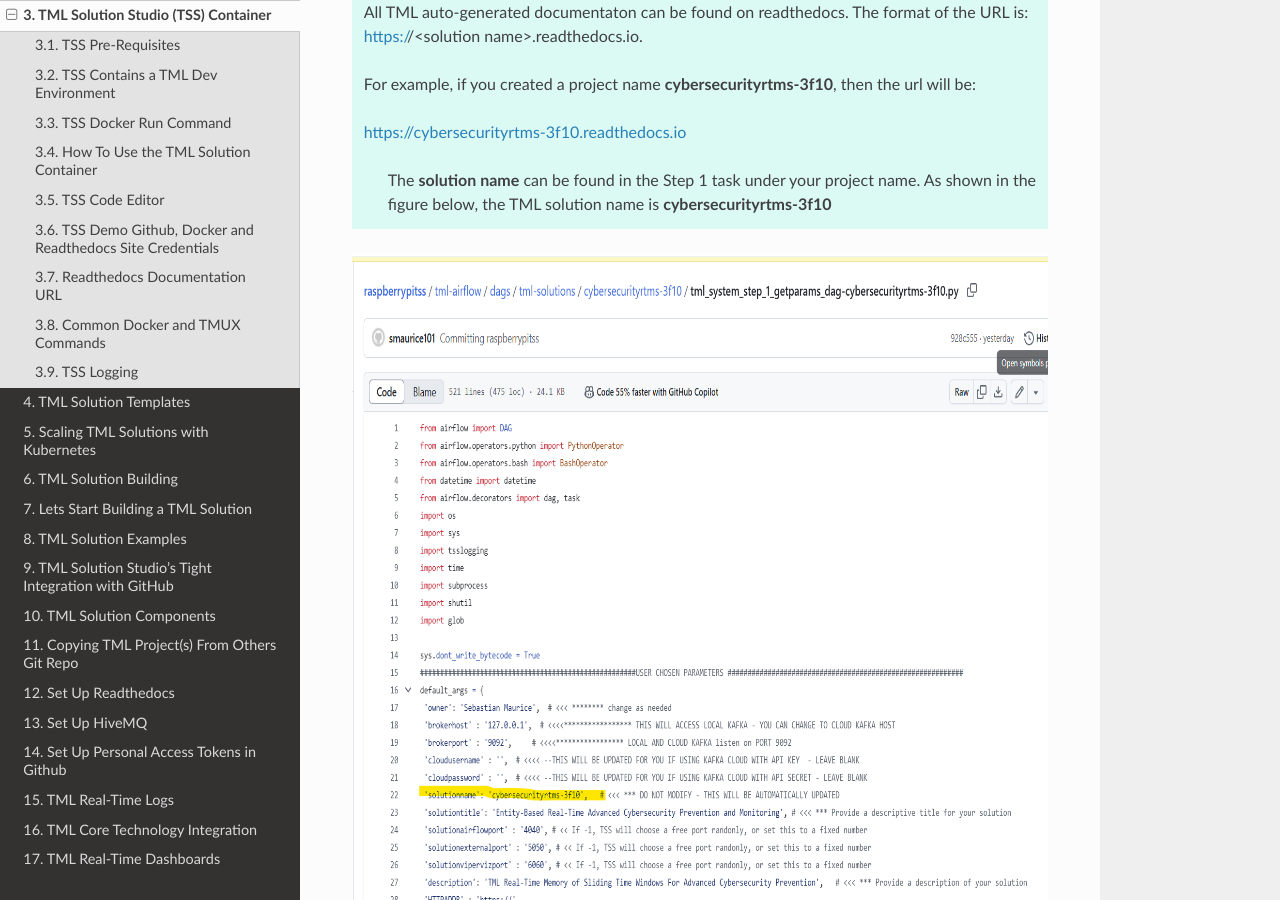
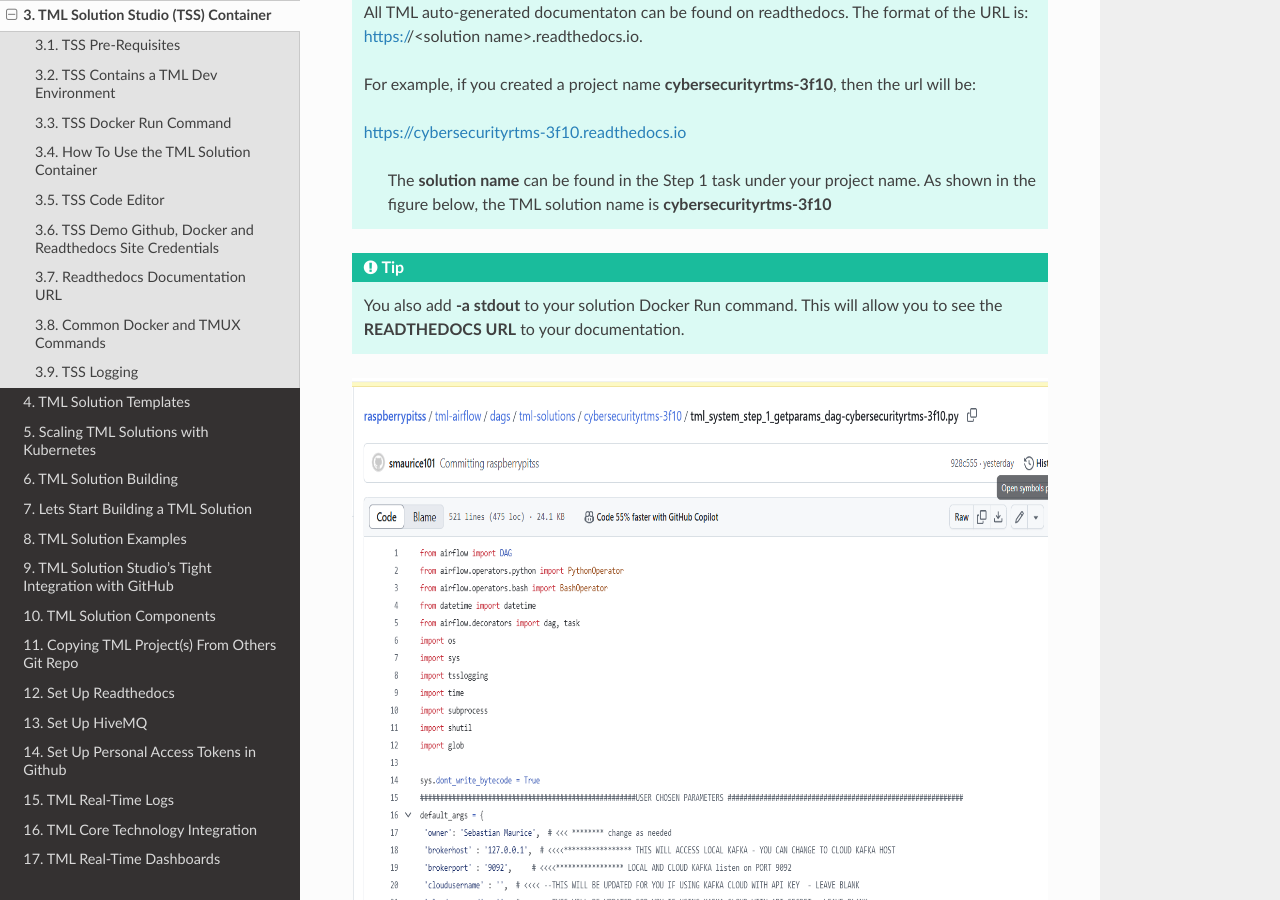
Before and after one commit to smaurice101/readthedocs, a Sphinx documentation site: the page built from docs/source/docker.rst, in a window 1280 px wide and 900 px high, scrolled down 8937 px. Built offline with Sphinx 7.4.7 and the Read the Docs theme 3.1.0, drawn with Linux system fonts in a browser that asks for light colours.

Commit message:
Update docker.rst

```diff
--- a/docs/source/docker.rst
+++ b/docs/source/docker.rst
@@ -316,6 +316,10 @@
 
     The **solution name** can be found in the Step 1 task under your project name.  As shown in the figure below, the TML solution name is **cybersecurityrtms-3f10**
 
+.. tip::
+
+   You also add **-a stdout** to your solution Docker Run command.  This will allow you to see the **READTHEDOCS URL** to your documentation.
+
 .. figure:: rtdurlformat.png
    :scale: 70%
 
```
